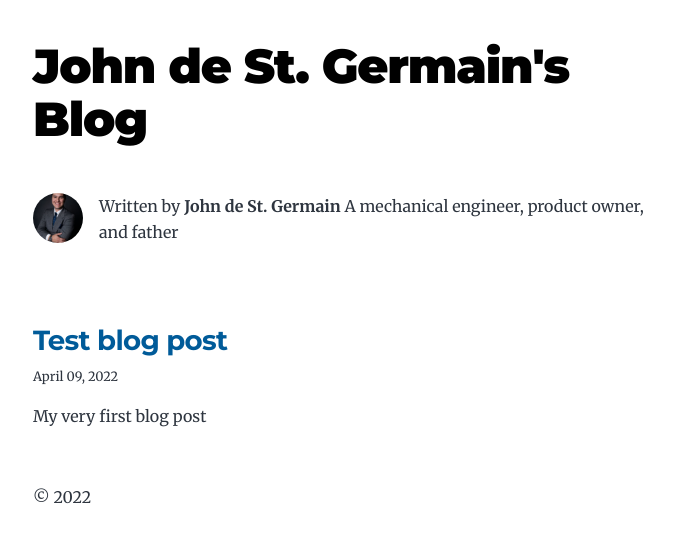
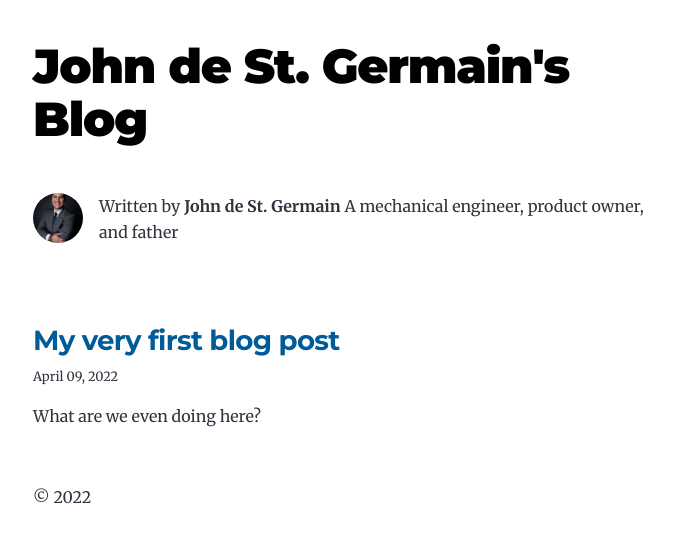
Before and after one commit to jdestgermain/johndestgermain-blog, a Gatsby site: page / in a window 1280 px wide. Shown: the whole page, without its empty margins (291-965 px from the left). Built offline with nearby package versions, Linux system fonts and the light colour scheme; Gatsby itself is replaced by a stand-in of ours.

Commit message:
Changing first blog post a bit

```diff
--- a/content/blog/test-blog-post/index.md
+++ b/content/blog/test-blog-post/index.md
@@ -1,7 +1,7 @@
 ---
-title: Test blog post
+title: My very first blog post
 date: 2022-04-09T03:20:04.481Z
-description: My very first blog post
+description: What are we even doing here?
 ---
 Hi!  My name is John de St. Germain.  I am from Louisiana, am currently 30, and have a beautiful wife and 3 kids.
 
```
